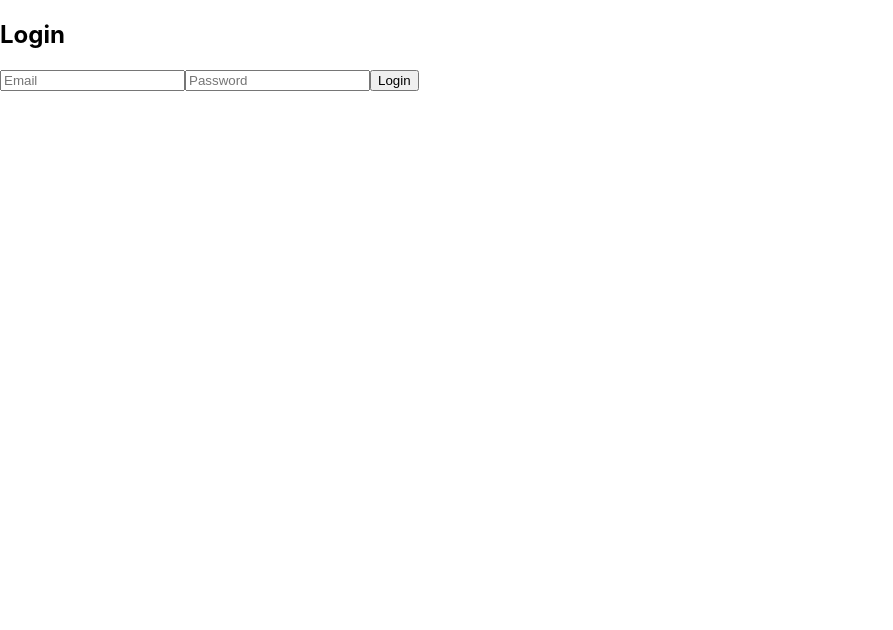
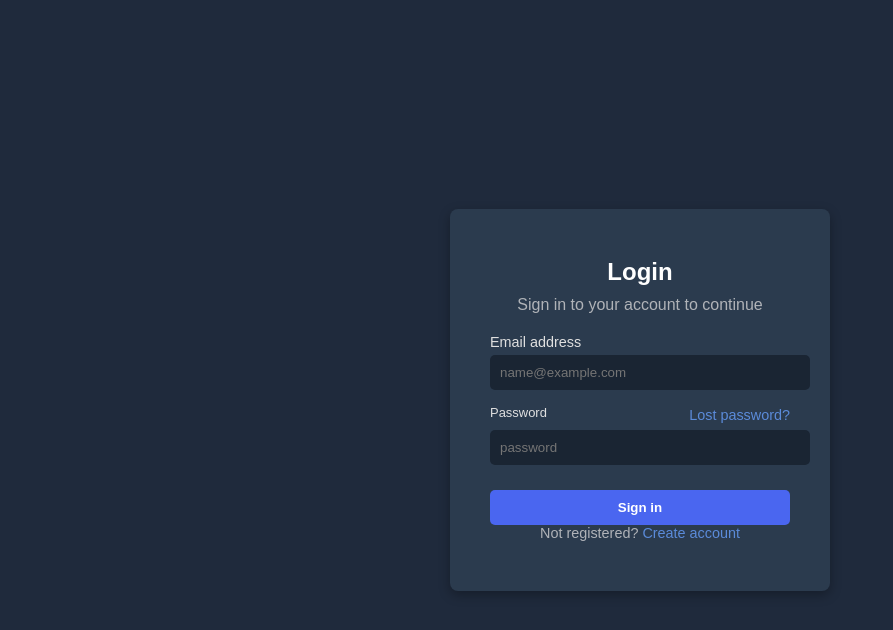
Before and after one commit to DasolLim/CodingPlatform, a React (Create React App) app in the folder frontend/: page /login in a window 1280 px wide. Shown: the top 630 px of the page, without its empty margins (0-893 px from the left). Built offline with nearby package versions, Linux system fonts and the light colour scheme.

Commit message:
Design Login page

```diff
--- /dev/null
+++ b/frontend/src/pages/Login.css
@@ -0,0 +1,103 @@
+/* src/pages/Login.css */
+
+body {
+    margin: 0;
+    font-family: Arial, sans-serif;
+    background-color: #1f2a3c;
+    color: #ffffff;
+}
+
+.login-container {
+    display: flex;
+    justify-content: center;
+    align-items: center;
+    height: 100vh;
+}
+
+.login-form {
+    background-color: #2b3b4e;
+    padding: 30px 40px;
+    border-radius: 8px;
+    box-shadow: 0px 4px 12px rgba(0, 0, 0, 0.3);
+    width: 300px;
+    max-width: 90%;
+    text-align: center;
+}
+
+.login-form h2 {
+    margin-bottom: 10px;
+    color: #ffffff;
+}
+
+.login-form p {
+    margin: 0;
+    margin-bottom: 20px;
+    color: #b0b3b8;
+}
+
+.login-form label {
+    display: block;
+    margin-bottom: 5px;
+    text-align: left;
+    font-size: 0.9em;
+    color: #e0e0e0;
+}
+
+.login-form input[type="email"],
+.login-form input[type="password"] {
+    width: 100%;
+    padding: 10px;
+    margin-bottom: 15px;
+    border: none;
+    border-radius: 5px;
+    background-color: #1a2533;
+    color: #ffffff;
+}
+
+.password-container {
+    display: flex;
+    justify-content: space-between;
+    align-items: center;
+    font-size: 0.9em;
+    margin-bottom: 5px;
+}
+
+.forgot-password {
+    color: #5b8bd9;
+    text-decoration: none;
+}
+
+.forgot-password:hover {
+    text-decoration: underline;
+}
+
+.sign-in-button {
+    width: 100%;
+    padding: 10px;
+    border: none;
+    border-radius: 5px;
+    background-color: #4a66f0;
+    color: #ffffff;
+    font-weight: bold;
+    cursor: pointer;
+    margin-top: 10px;
+}
+
+.sign-in-button:hover {
+    background-color: #3a57d1;
+}
+
+.register-link {
+    margin-top: 15px;
+    font-size: 0.9em;
+    color: #b0b3b8;
+}
+
+.register-link a {
+    color: #5b8bd9;
+    text-decoration: none;
+}
+
+.register-link a:hover {
+    text-decoration: underline;
+}
--- a/frontend/src/pages/Login.js
+++ b/frontend/src/pages/Login.js
@@ -1,31 +1,47 @@
-import React, { useState, useContext } from 'react';
-import axios from 'axios';
-import { AuthContext } from '../context/AuthContext';
-import { useNavigate } from 'react-router-dom';
+// src/pages/Login.js
+import React, { useState } from 'react';
+import { Link } from 'react-router-dom';
+import './Login.css';
 
 function Login() {
     const [email, setEmail] = useState('');
     const [password, setPassword] = useState('');
-    const { login } = useContext(AuthContext);
-    const navigate = useNavigate();
 
-    const handleSubmit = async (e) => {
+    const handleLogin = (e) => {
         e.preventDefault();
-        try {
-            await login(email, password);
-            navigate('/challenges');
-        } catch (error) {
-            console.error("Login failed", error);
-        }
+        // Logic to handle login
     };
 
     return (
-        <form onSubmit={handleSubmit}>
-            <h2>Login</h2>
-            <input type="email" value={email} onChange={(e) => setEmail(e.target.value)} placeholder="Email" required />
-            <input type="password" value={password} onChange={(e) => setPassword(e.target.value)} placeholder="Password" required />
-            <button type="submit">Login</button>
-        </form>
+        <div className="login-container">
+            <form className="login-form" onSubmit={handleLogin}>
+                <h2>Login</h2>
+                <p>Sign in to your account to continue</p>
+                <label>Email address</label>
+                <input
+                    type="email"
+                    placeholder="name@example.com"
+                    value={email}
+                    onChange={(e) => setEmail(e.target.value)}
+                    required
+                />
+                <div className="password-container">
+                    <label>Password</label>
+                    <Link to="/forgot-password" className="forgot-password">Lost password?</Link>
+                </div>
+                <input
+                    type="password"
+                    placeholder="password"
+                    value={password}
+                    onChange={(e) => setPassword(e.target.value)}
+                    required
+                />
+                <button type="submit" className="sign-in-button">Sign in</button>
+                <p className="register-link">
+                    Not registered? <Link to="/register">Create account</Link>
+                </p>
+            </form>
+        </div>
     );
 }
 
```
